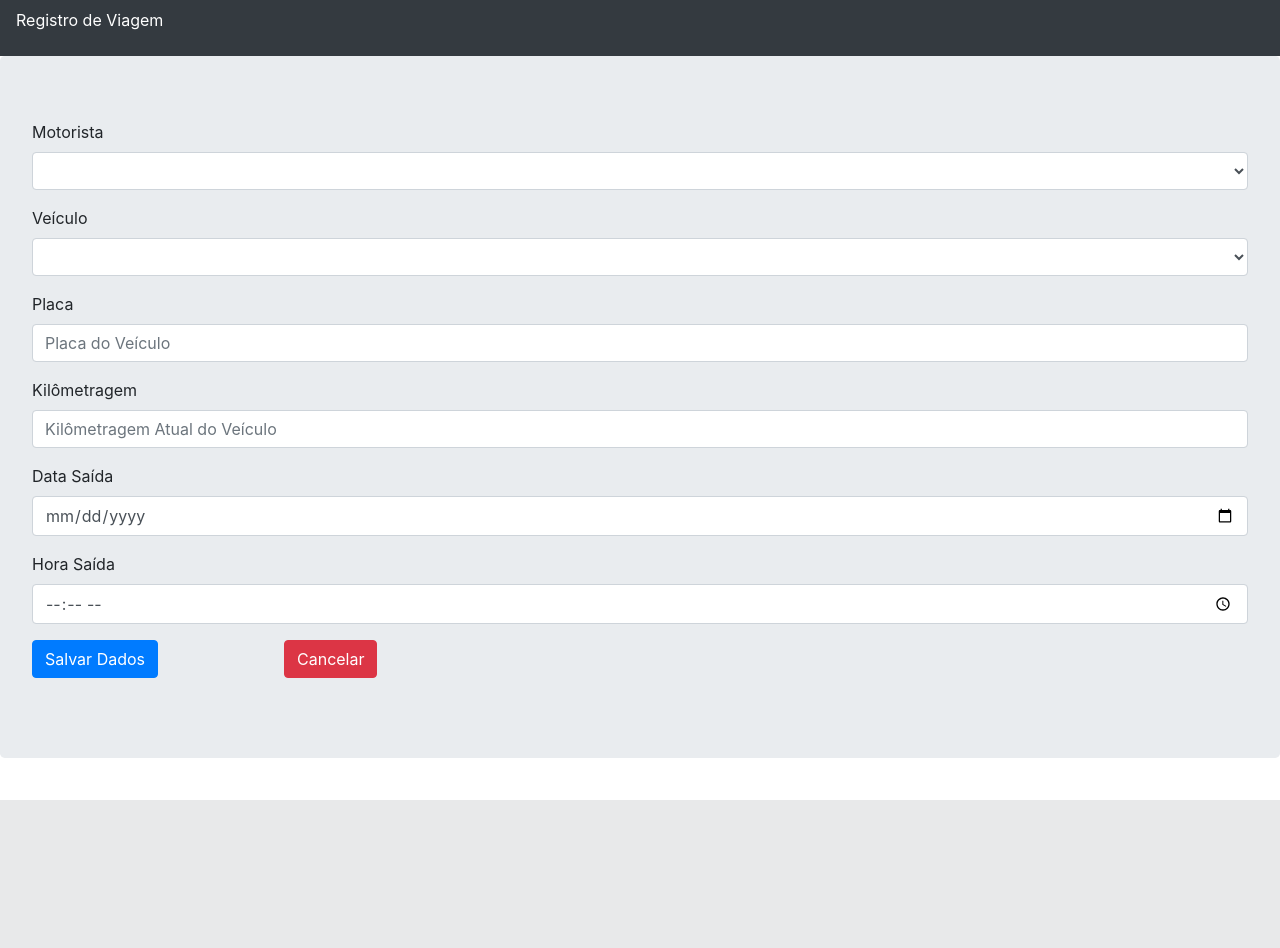
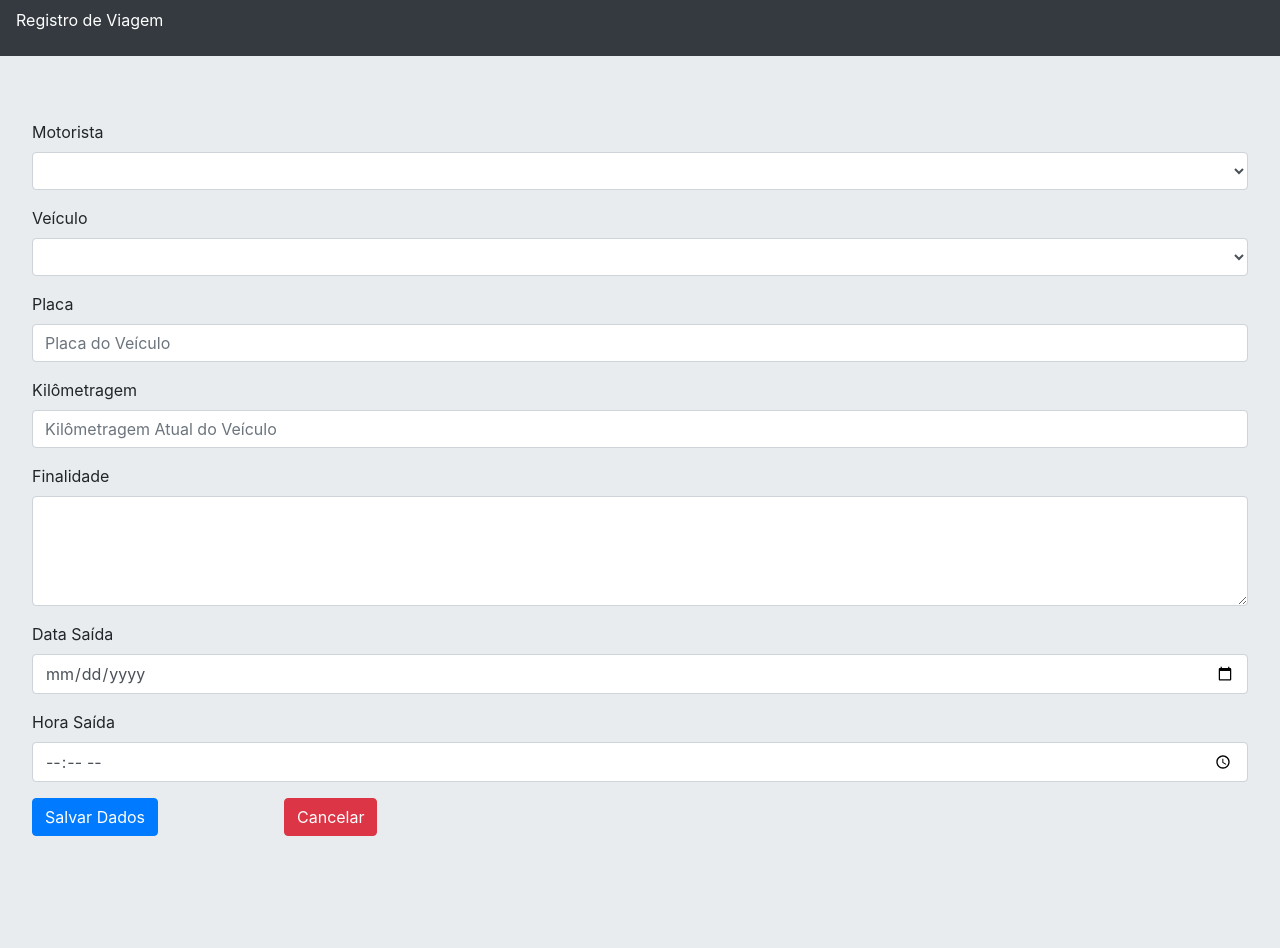
Before and after one commit to godoydud/sgfifms_cli, a PHP site: page /registro.html in a window 1280 px wide. Before the commit the page ends 800 px from the top, so only its background shows below. Run offline with PHP 8.4, Linux system fonts and the light colour scheme; some libraries are stand-ins or nearby versions.

Commit message:
Corrigindo código

```diff
--- a/public/css/style.css
+++ b/public/css/style.css
@@ -1,3 +1,7 @@
 p{
     color: white;
 }
+
+body{
+    background: #e9ecef;
+}
--- a/public/js/firebase.js
+++ b/public/js/firebase.js
@@ -14,30 +14,32 @@
   var counter = t;
 
   document.getElementById("form").addEventListener("submit",(e)=>{
-    var motorista = document.getElementById("motorista".value);
+    var motorista = document.getElementById("motorista").value;
     var veiculo = document.getElementById("veiculo").value;
     var placa = document.getElementById("placa").value;
     var km = document.getElementById("km").value;
+    var finalidade = document.getElementById("finalidade").value;
     var dtSaida = document.getElementById("dtSaida").value;
     var hrSaida = document.getElementById("hrSaida").value;
     e.preventDefault();
-    salvarViagem(motorista, veiculo, placa, km, dtSaida, hrSaida);
+    salvarViagem(motorista, veiculo, placa, km, finalidade, dtSaida, hrSaida);
     form.reset();
   });
 
-  function salvarViagem(motorista, veiculo, placa, km, dtSaida, hrSaida){
-      console.log(counter);
+  function salvarViagem(motorista, veiculo, placa, km, finalidade, dtSaida, hrSaida){
+      console.log(counter); // Retirar da fase de testes
       counter+=1;
-      console.log(counter);
-      var motorista={
+      var viagem={
           id:counter,
           motorista:motorista,
           veiculo:veiculo,
           placa:placa,
           km:km,
+          finalidade:finalidade,
           dtSaida:dtSaida,
           hrSaida:hrSaida
-      }
+        }
       let db = firebase.database().ref("viagens/"+counter);
-      db.set(motorista);
+      db.set(viagem);
+      alert('Cliente cadastrado com sucesso!');
   }
--- a/registro.html
+++ b/registro.html
@@ -19,7 +19,7 @@
 
     <form id="form">
       <div class="form-group">
-        <label for="exampleInputEmail1">Motorista</label>
+        <label for="">Motorista</label>
         <select id="motorista" class="form-control">
           <option></option>
           <option>Motorista 1</option>
@@ -45,6 +45,10 @@
         <input type="number" class="form-control" id="km" placeholder="Kilômetragem Atual do Veículo">
       </div>
       <div class="form-group">
+        <label for="">Finalidade</label>
+        <textarea class="form-control" id="finalidade" rows="4" cols="45"></textarea>
+      </div>
+      <div class="form-group">
         <label for="">Data Saída</label>
         <input type="date" class="form-control" id="dtSaida">
       </div>
@@ -52,6 +56,7 @@
         <label for="">Hora Saída</label>
         <input type="time" class="form-control" id="hrSaida">
       </div>
+
 
       <div class="form-group">
         <button type="submit" class="btn btn-primary">Salvar Dados</button>
```
